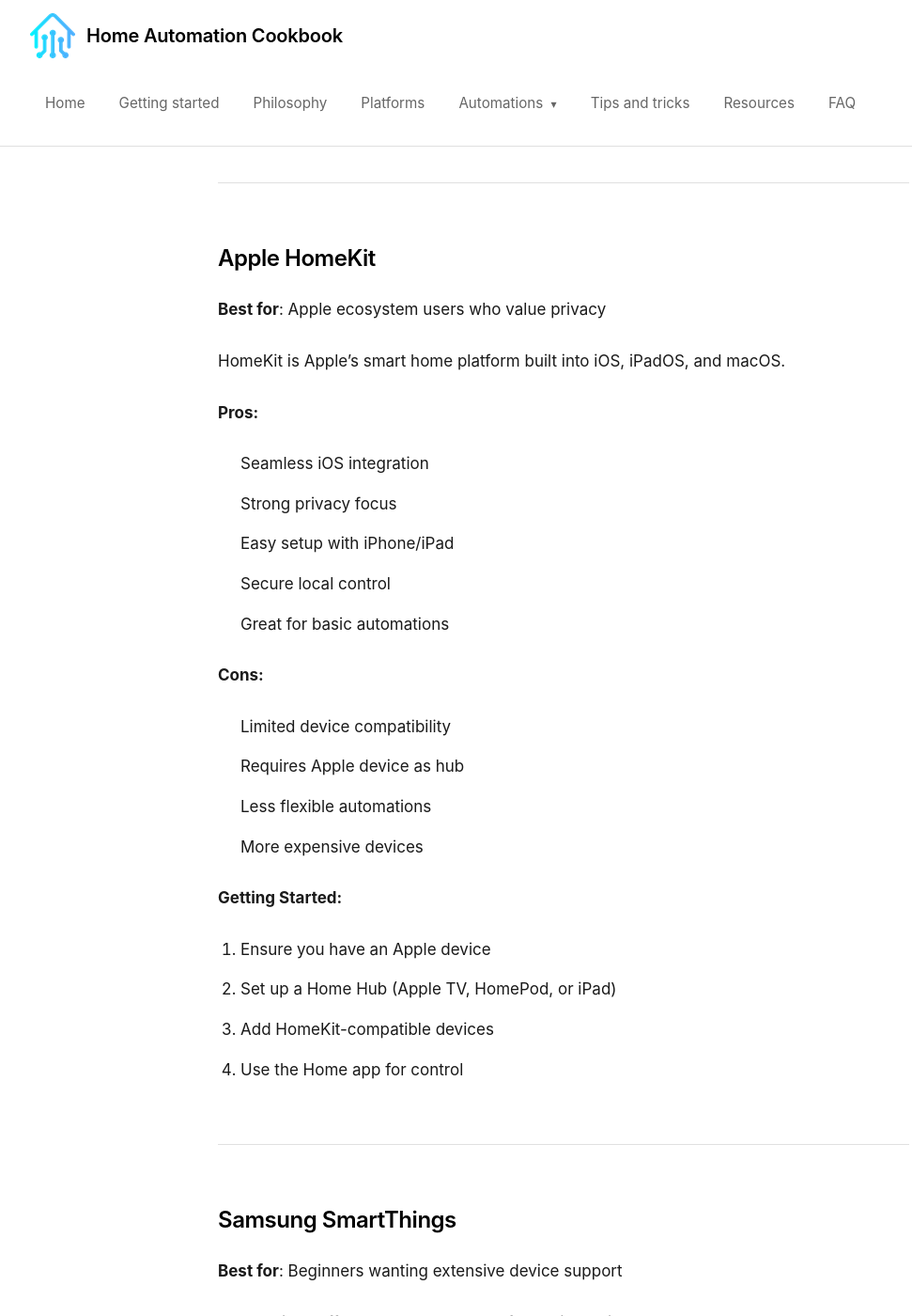
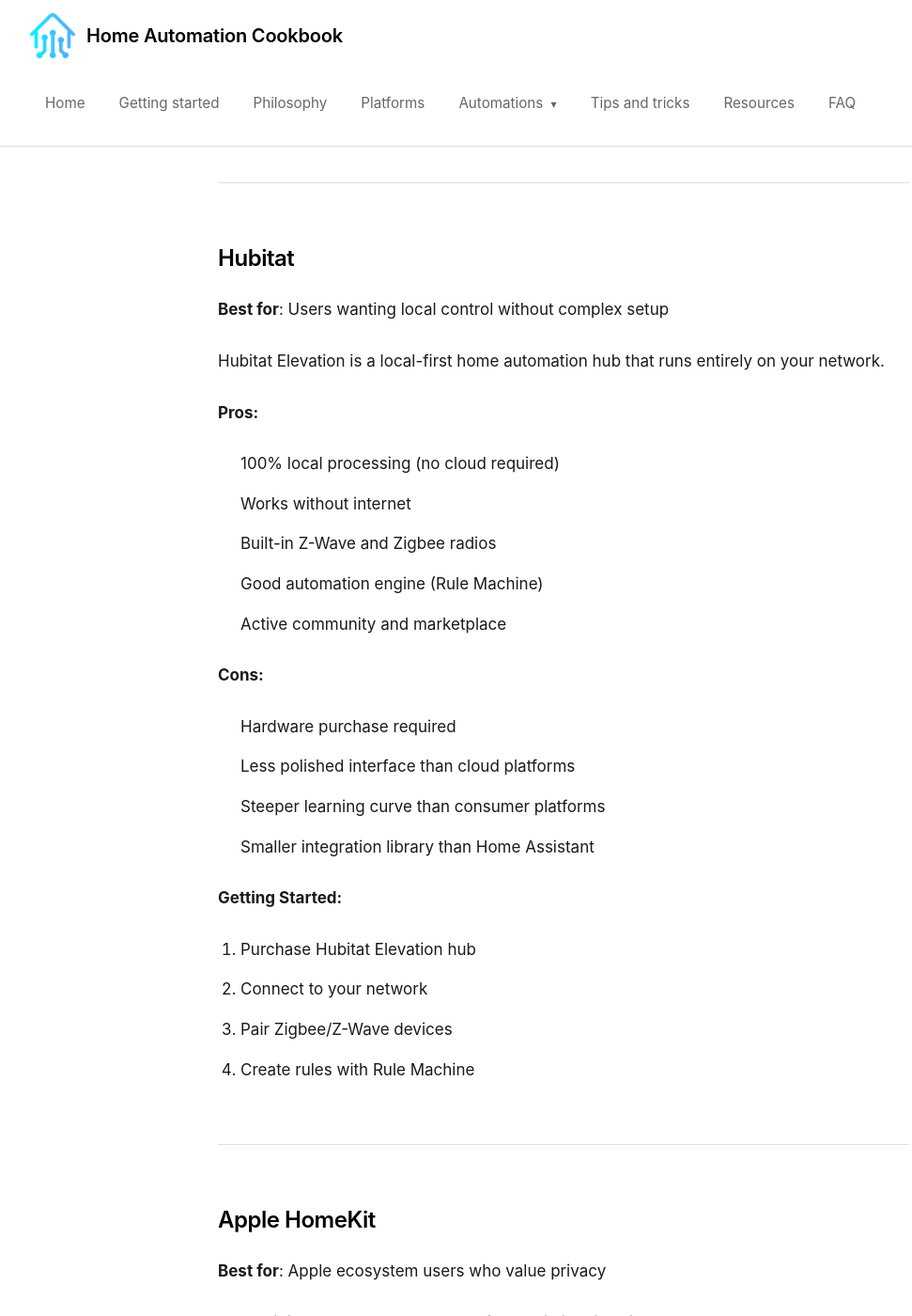
Before and after one commit to madskristensen/HomeAutomationCookbook, a Jekyll site: the page built from docs/platforms/index.md, in a window 1280 px wide and 1400 px high, scrolled down 1915 px. Shown: the whole window at 94% size, without its empty margins (40-1011 px from the left). Built offline with Jekyll 4.4.1, drawn with Linux system fonts in a browser that asks for light colours; some of the changed text lies outside the part shown.

Commit message:
Add Hubitat platform, remove device recommendations, update FAQ with collapsible sections, and update footer
Co-authored-by: madskristensen <1258877+madskristensen@users.noreply.github.com>

```diff
--- a/docs/_layouts/default.html
+++ b/docs/_layouts/default.html
@@ -32,8 +32,7 @@
       <p class="footer-copyright">&copy; {{ site.time | date: '%Y' }} {{ site.title }}. All rights reserved.</p>
       <div class="footer-links">
         <a href="https://github.com/{{ site.repository }}">View on GitHub</a>
-        <a href="{{ '/resources/' | relative_url }}">Resources</a>
-        <a href="{{ '/tips/' | relative_url }}">Tips and tricks</a>
+        <a href="{{ '/faq/' | relative_url }}">FAQ</a>
       </div>
     </div>
   </footer>
--- a/docs/platforms/index.md
+++ b/docs/platforms/index.md
@@ -9,14 +9,14 @@ Choosing the right platform is crucial for your smart home success. Here's a det
 
 ## Platform comparison
 
-| Feature | Home Assistant | Apple HomeKit | SmartThings | Google Home | Alexa |
-|---------|---------------|---------------|-------------|-------------|-------|
-| **Cost** | Free | Free | Free | Free | Free |
-| **Hardware** | Optional | Apple Device | Optional | Optional | Optional |
-| **Difficulty** | Advanced | Easy | Easy | Easy | Easy |
-| **Privacy** | Excellent | Excellent | Fair | Poor | Fair |
-| **Customization** | Excellent | Limited | Good | Limited | Good |
-| **Device Support** | Excellent | Limited | Excellent | Good | Excellent |
+| Feature | Home Assistant | Hubitat | Apple HomeKit | SmartThings | Google Home | Alexa |
+|---------|---------------|---------|---------------|-------------|-------------|-------|
+| **Cost** | Free | $150+ | Free | Free | Free | Free |
+| **Hardware** | Optional | Required | Apple Device | Optional | Optional | Optional |
+| **Difficulty** | Advanced | Intermediate | Easy | Easy | Easy | Easy |
+| **Privacy** | Excellent | Excellent | Excellent | Fair | Poor | Fair |
+| **Customization** | Excellent | Excellent | Limited | Good | Limited | Good |
+| **Device Support** | Excellent | Excellent | Limited | Excellent | Good | Excellent |
 
 ## Detailed platform guides
 
@@ -43,6 +43,33 @@ Home Assistant is an open-source platform that runs on various hardware (Raspber
 2. Install Home Assistant OS
 3. Configure integrations
 4. Set up automations
+
+---
+
+### Hubitat
+
+**Best for**: Users wanting local control without complex setup
+
+Hubitat Elevation is a local-first home automation hub that runs entirely on your network.
+
+**Pros:**
+- 100% local processing (no cloud required)
+- Works without internet
+- Built-in Z-Wave and Zigbee radios
+- Good automation engine (Rule Machine)
+- Active community and marketplace
+
+**Cons:**
+- Hardware purchase required
+- Less polished interface than cloud platforms
+- Steeper learning curve than consumer platforms
+- Smaller integration library than Home Assistant
+
+**Getting Started:**
+1. Purchase Hubitat Elevation hub
+2. Connect to your network
+3. Pair Zigbee/Z-Wave devices
+4. Create rules with Rule Machine
 
 ---
 
```
Also changed, not shown: docs/devices/index.md (+0 -35 lines), docs/faq/index.md (+92 -32 lines).
